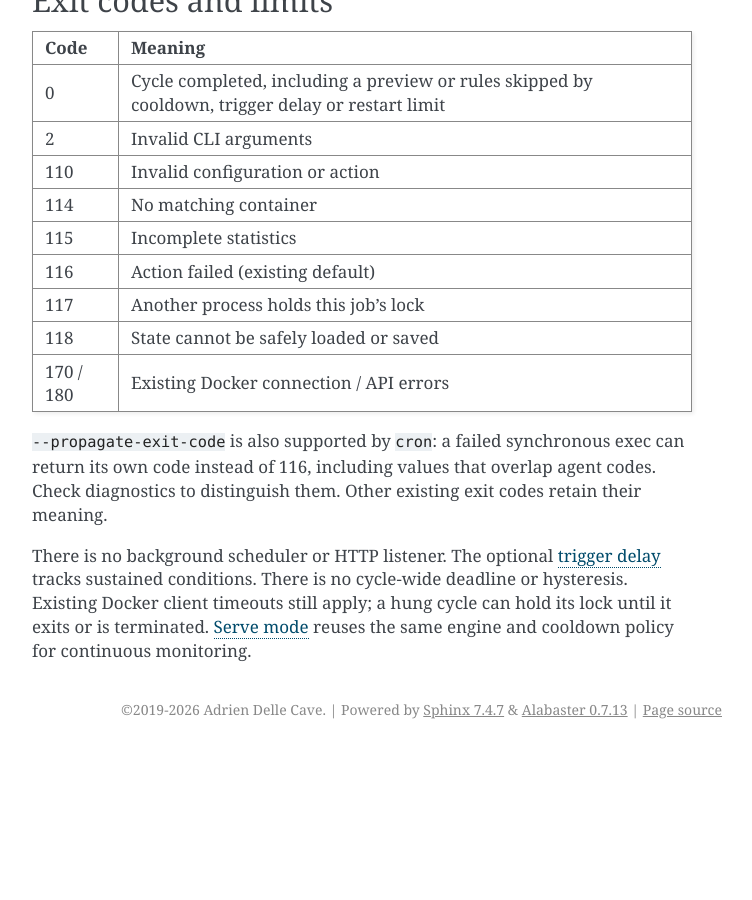
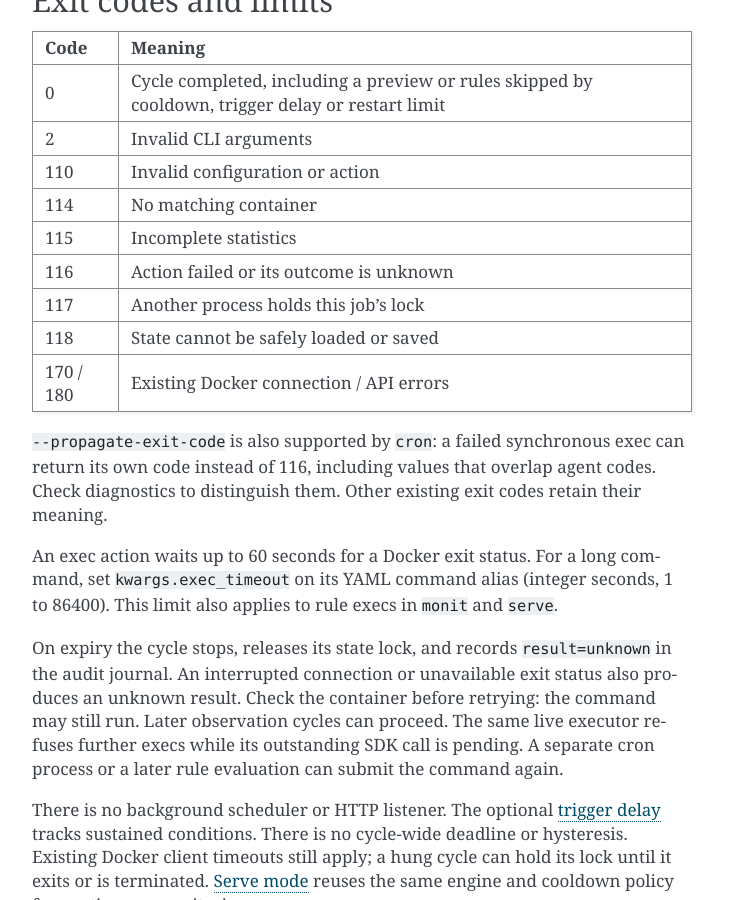
Before and after one commit to decryptus/monit-docker, a Sphinx documentation site: the page built from docs/cron.md, in a window 1280 px wide and 900 px high, scrolled down 2867 px. Shown: the whole window, without its empty margins (388-1140 px from the left). Built offline with Sphinx 7.4.7, drawn with Linux system fonts in a browser that asks for light colours; before the commit the page ends 3616 px from its top, so only the background shows below that.

Commit message:
Bound exec waits and report unknown outcomes (docs/cron.md)

```diff
--- a/docs/cron.md
+++ b/docs/cron.md
@@ -131,7 +131,7 @@ Leave the lock file in place.
 | 110 | Invalid configuration or action |
 | 114 | No matching container |
 | 115 | Incomplete statistics |
-| 116 | Action failed (existing default) |
+| 116 | Action failed or its outcome is unknown |
 | 117 | Another process holds this job's lock |
 | 118 | State cannot be safely loaded or saved |
 | 170 / 180 | Existing Docker connection / API errors |
@@ -141,6 +141,17 @@ can return its own code instead of 116, including values that overlap agent
 codes. Check diagnostics to distinguish them. Other existing exit codes retain
 their meaning.
 
+An exec action waits up to 60 seconds for a Docker exit status. For a long
+command, set `kwargs.exec_timeout` on its YAML command alias (integer seconds,
+1 to 86400). This limit also applies to rule execs in `monit` and `serve`.
+
+On expiry the cycle stops, releases its state lock, and records `result=unknown`
+in the audit journal. An interrupted connection or unavailable exit status
+also produces an unknown result. Check the container before retrying: the
+command may still run. Later observation cycles can proceed. The same live
+executor refuses further execs while its outstanding SDK call is pending.
+A separate cron process or a later rule evaluation can submit the command again.
+
 There is no background scheduler or HTTP listener. The optional [trigger delay](trigger-delay.md) tracks sustained conditions.
 There is no cycle-wide deadline or hysteresis. Existing Docker client timeouts still apply; a hung cycle can hold its
 lock until it exits or is terminated. [Serve mode](serve.md) reuses the same
```
